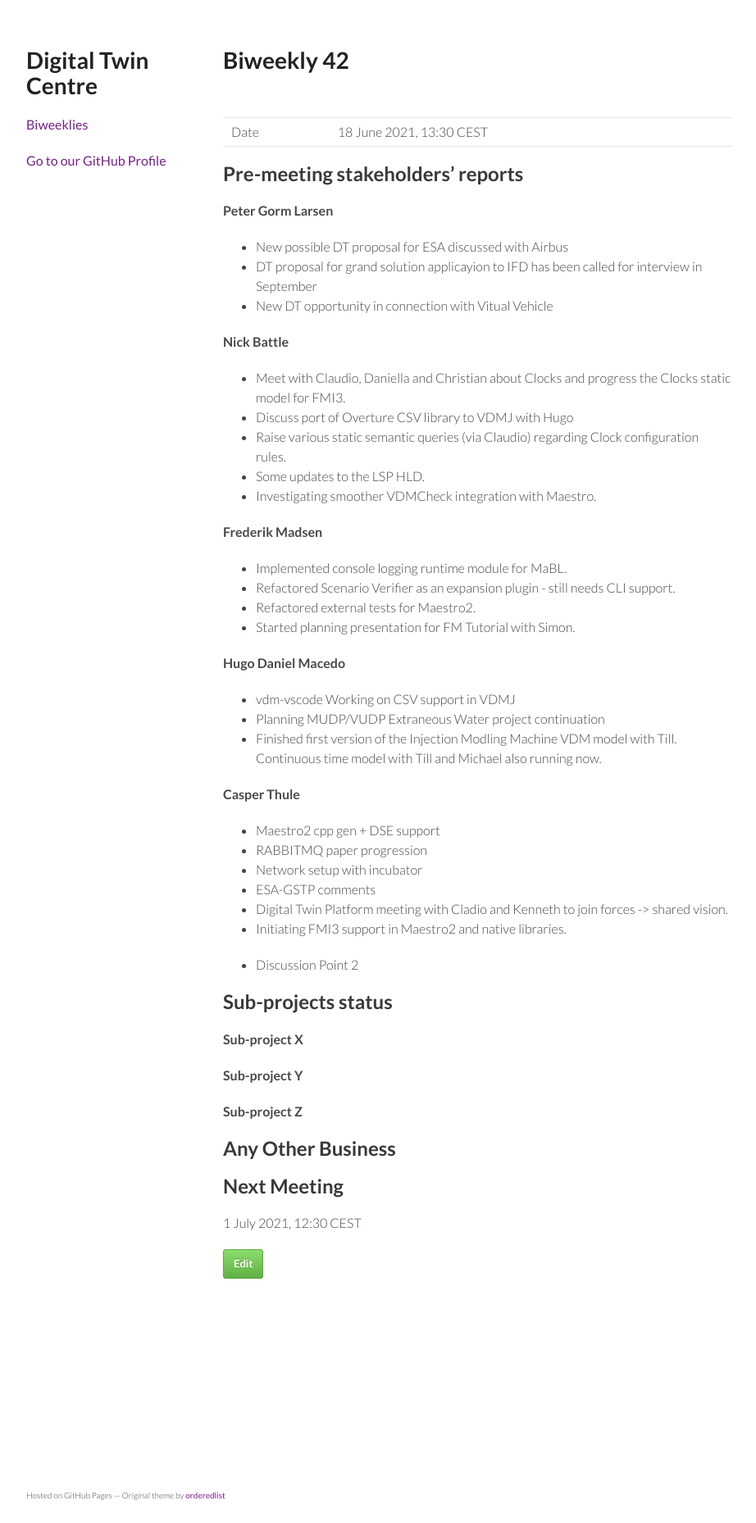
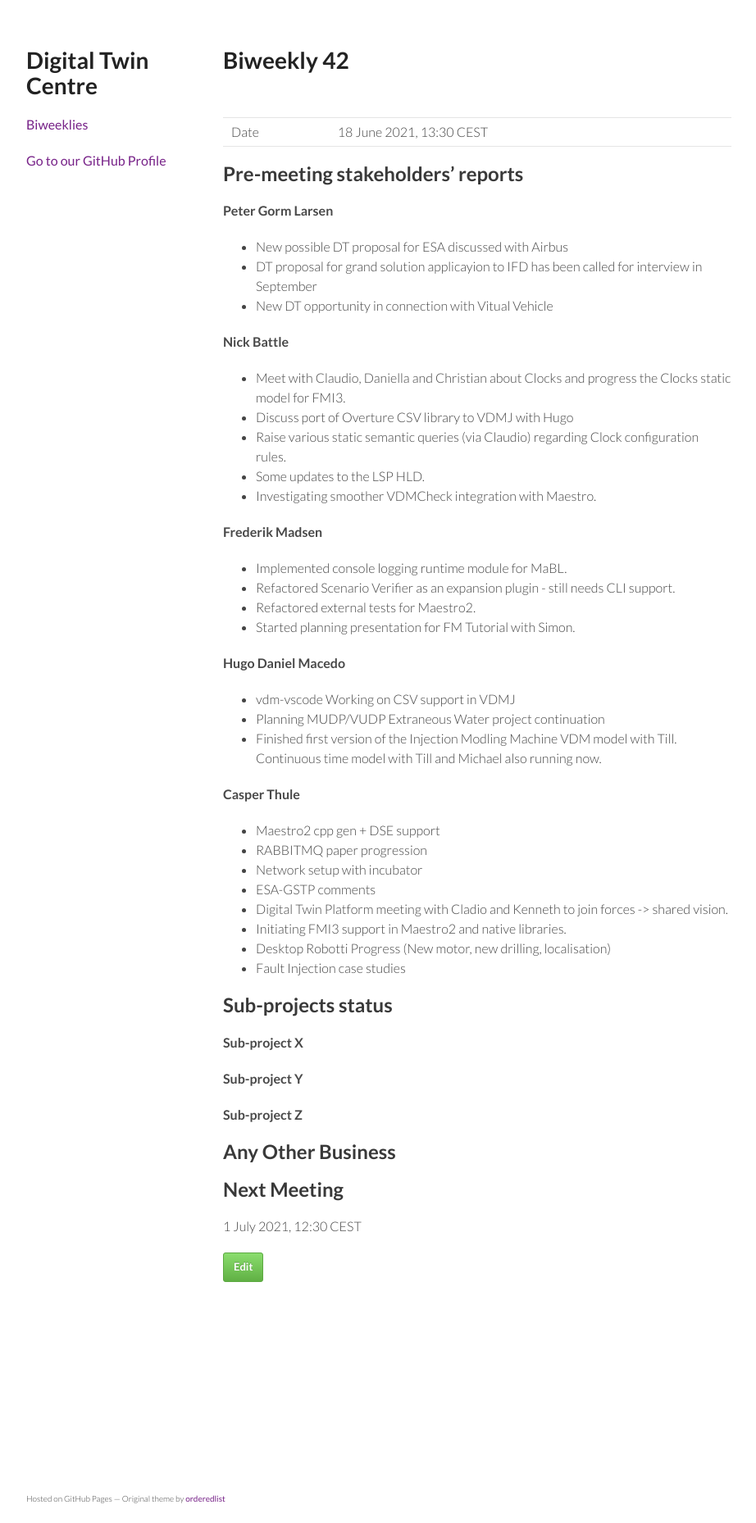
Before and after one commit to digitaltwincentre/digitaltwincentre.github.io, a Jekyll site: the page built from _biweeklies/Biweekly-42.md, in a window 1280 px wide. Shown: the whole page at 82% size, without its empty margins (178-1100 px from the left). Built offline with Jekyll 4.4.1, drawn with Linux system fonts in a browser that asks for light colours; nearby versions of some CDN libraries.

Commit message:
Update Biweekly-42.md

```diff
--- a/_biweeklies/Biweekly-42.md
+++ b/_biweeklies/Biweekly-42.md
@@ -50,8 +50,8 @@ date: 18 June 2021, 1330 CEST
 * ESA-GSTP comments
 * Digital Twin Platform meeting with Cladio and Kenneth to join forces -> shared vision.
 * Initiating FMI3 support in Maestro2 and native libraries.
-
-* Discussion Point 2
+* Desktop Robotti Progress (New motor, new drilling, localisation)
+* Fault Injection case studies
 
 
 ## Sub-projects status
```
